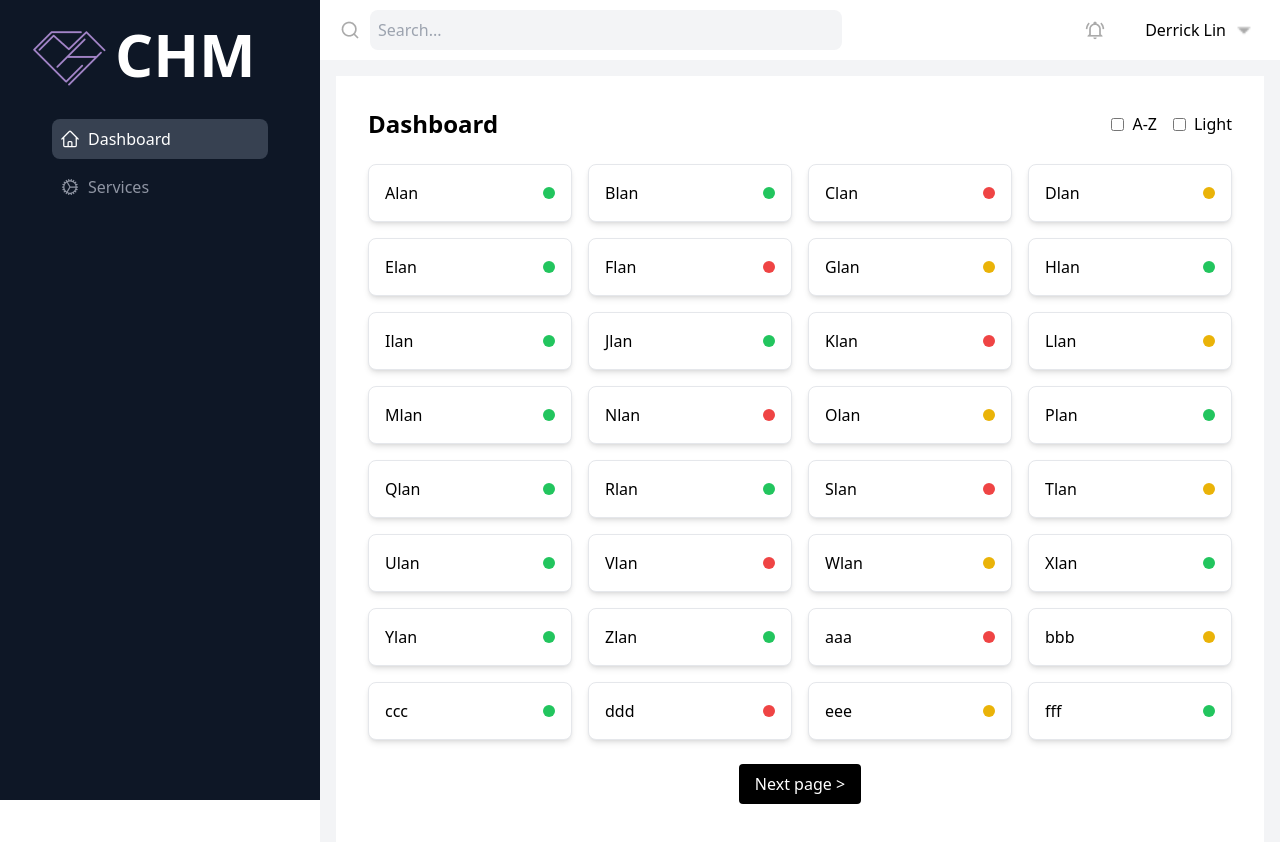
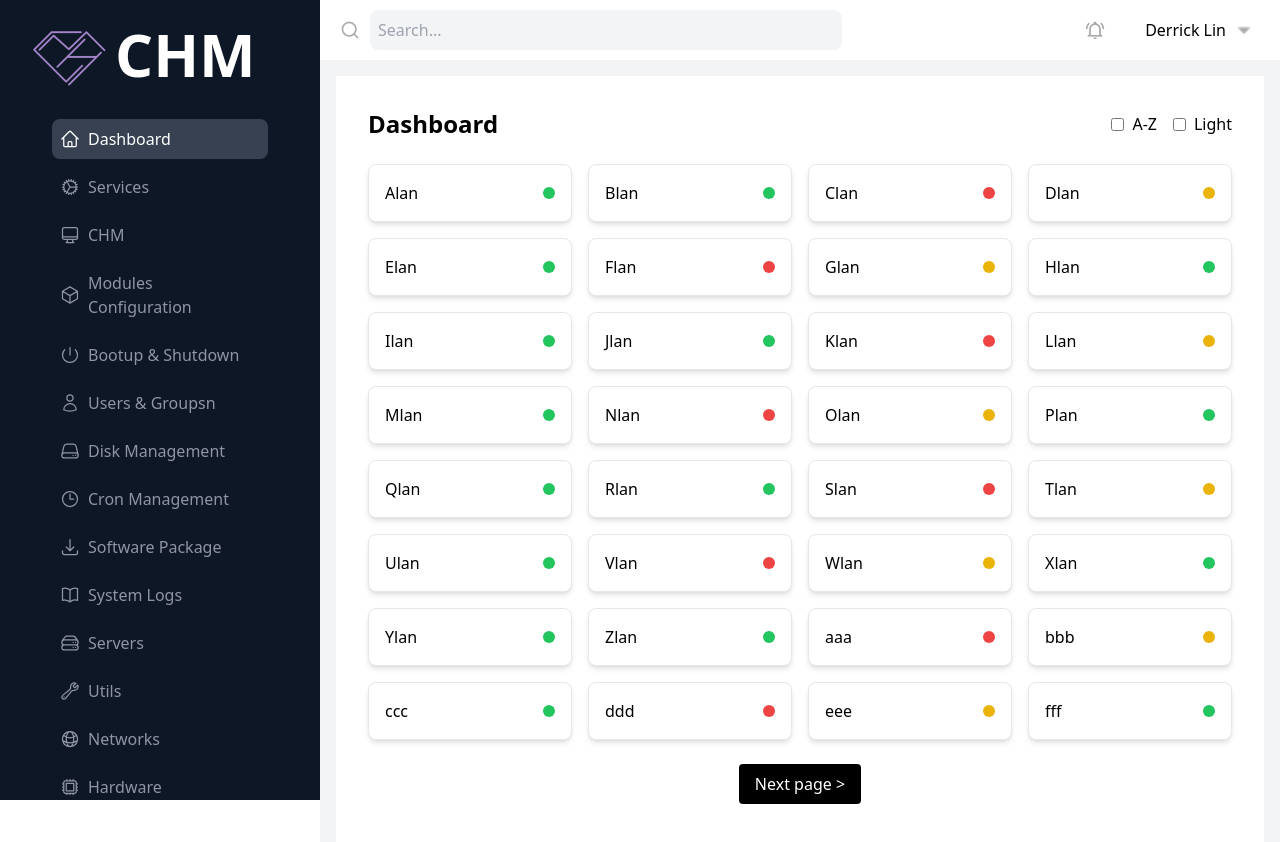
Before and after one commit to dodoooooooo/beta-end, a React (Vite) app: page / in a window 1280 px wide. Shown: the top 842 px of the page. Built offline with nearby package versions, Linux system fonts and the light colour scheme.

Commit message:
新增sidebar 其餘欄位及滾輪

```diff
--- a/src/components/Dashboard.tsx
+++ b/src/components/Dashboard.tsx
@@ -1,4 +1,4 @@
-import React, { useState } from 'react';
+import { useState } from 'react';
 
 const users = [
   { name: 'Alan', status: 'green' },
--- a/src/components/Sidebar.tsx
+++ b/src/components/Sidebar.tsx
@@ -1,5 +1,5 @@
 import { Logo, Close } from '@assets';
-import { HomeIcon, CogIcon } from '@heroicons/react/24/outline';
+import { HomeIcon, CogIcon, ComputerDesktopIcon, CubeIcon, PowerIcon, UserIcon, ServerIcon, ClockIcon, ArrowDownTrayIcon, BookOpenIcon, ServerStackIcon, WrenchIcon, GlobeAltIcon, CpuChipIcon } from '@heroicons/react/24/outline';
 import { useState, FC } from 'react';
 import { useDrag } from '@use-gesture/react';
 
@@ -34,7 +34,7 @@ const Sidebar: FC<SidebarProps> = ({ isOpen, onClose, setCurrentPage }) => {
   return (
     <div
       {...bind()}
-      className={`fixed inset-y-0 left-0 p-4 text-white bg-navbar transform ${
+      className={`fixed inset-y-0 left-0 p-4 text-white bg-navbar transform overflow-y-auto ${
         isOpen ? 'translate-x-0' : '-translate-x-full'
       } transition-transform duration-300 md:static md:translate-x-0 md:w-80`}
     >
@@ -68,6 +68,126 @@ const Sidebar: FC<SidebarProps> = ({ isOpen, onClose, setCurrentPage }) => {
             <span>Services</span>
           </a>
         </li>
+        <li className='mb-2'>
+          <a
+            href='#'
+            className={`${style.navStyle} ${active === 'CHM' ? style.activeStyle : style.non_activeStyle}`}
+            onClick={() => handlePageChange('CHM')}
+          >
+            <ComputerDesktopIcon className='w-5 h-5' />
+            <span>CHM</span>
+          </a>
+        </li>
+        <li className='mb-2'>
+          <a
+            href='#'
+            className={`${style.navStyle} ${active === 'Modules Configuration' ? style.activeStyle : style.non_activeStyle}`}
+            onClick={() => handlePageChange('Modules Configuration')}
+          >
+            <CubeIcon className='w-5 h-5' />
+            <span>Modules Configuration</span>
+          </a>
+        </li>
+        <li className='mb-2'>
+          <a
+            href='#'
+            className={`${style.navStyle} ${active === 'Bootup & Shutdown' ? style.activeStyle : style.non_activeStyle}`}
+            onClick={() => handlePageChange('Bootup & Shutdown')}
+          >
+            <PowerIcon className='w-5 h-5' />
+            <span>Bootup & Shutdown</span>
+          </a>
+        </li>
+        <li className='mb-2'>
+          <a
+            href='#'
+            className={`${style.navStyle} ${active === 'Users & Groups' ? style.activeStyle : style.non_activeStyle}`}
+            onClick={() => handlePageChange('Users & Groups')}
+          >
+            <UserIcon className='w-5 h-5' />
+            <span>Users & Groupsn</span>
+          </a>
+        </li>
+        <li className='mb-2'>
+          <a
+            href='#'
+            className={`${style.navStyle} ${active === 'Disk Management' ? style.activeStyle : style.non_activeStyle}`}
+            onClick={() => handlePageChange('Disk Management')}
+          >
+            <ServerIcon className='w-5 h-5' />
+            <span>Disk Management</span>
+          </a>
+        </li>
+        <li className='mb-2'>
+          <a
+            href='#'
+            className={`${style.navStyle} ${active === 'Cron Management' ? style.activeStyle : style.non_activeStyle}`}
+            onClick={() => handlePageChange('Cron Management')}
+          >
+            <ClockIcon className='w-5 h-5' />
+            <span>Cron Management</span>
+          </a>
+        </li>
+        <li className='mb-2'>
+          <a
+            href='#'
+            className={`${style.navStyle} ${active === 'Software Package' ? style.activeStyle : style.non_activeStyle}`}
+            onClick={() => handlePageChange('Software Package')}
+          >
+            <ArrowDownTrayIcon className='w-5 h-5' />
+            <span>Software Package</span>
+          </a>
+        </li>
+        <li className='mb-2'>
+          <a
+            href='#'
+            className={`${style.navStyle} ${active === 'System Logs' ? style.activeStyle : style.non_activeStyle}`}
+            onClick={() => handlePageChange('System Logs')}
+          >
+            <BookOpenIcon className='w-5 h-5' />
+            <span>System Logs</span>
+          </a>
+        </li>
+        <li className='mb-2'>
+          <a
+            href='#'
+            className={`${style.navStyle} ${active === 'Servers' ? style.activeStyle : style.non_activeStyle}`}
+            onClick={() => handlePageChange('Servers')}
+          >
+            <ServerStackIcon className='w-5 h-5' />
+            <span>Servers</span>
+          </a>
+        </li>
+        <li className='mb-2'>
+          <a
+            href='#'
+            className={`${style.navStyle} ${active === 'Utils' ? style.activeStyle : style.non_activeStyle}`}
+            onClick={() => handlePageChange('Utils')}
+          >
+            <WrenchIcon className='w-5 h-5' />
+            <span>Utils</span>
+          </a>
+        </li>
+        <li className='mb-2'>
+          <a
+            href='#'
+            className={`${style.navStyle} ${active === 'Networks' ? style.activeStyle : style.non_activeStyle}`}
+            onClick={() => handlePageChange('Networks')}
+          >
+            <GlobeAltIcon className='w-5 h-5' />
+            <span>Networks</span>
+          </a>
+        </li>
+        <li className='mb-2'>
+          <a
+            href='#'
+            className={`${style.navStyle} ${active === 'Hardware' ? style.activeStyle : style.non_activeStyle}`}
+            onClick={() => handlePageChange('Hardware')}
+          >
+            <CpuChipIcon className='w-5 h-5' />
+            <span>Hardware</span>
+          </a>
+        </li>
       </ul>
     </div>
   );
```
